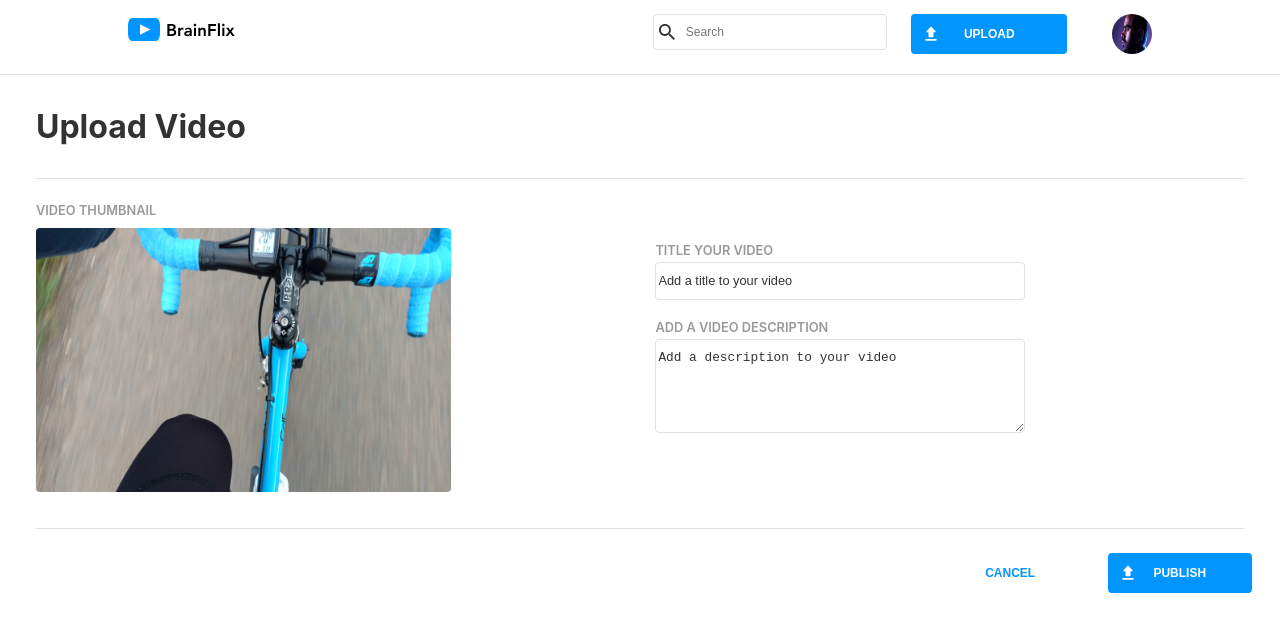
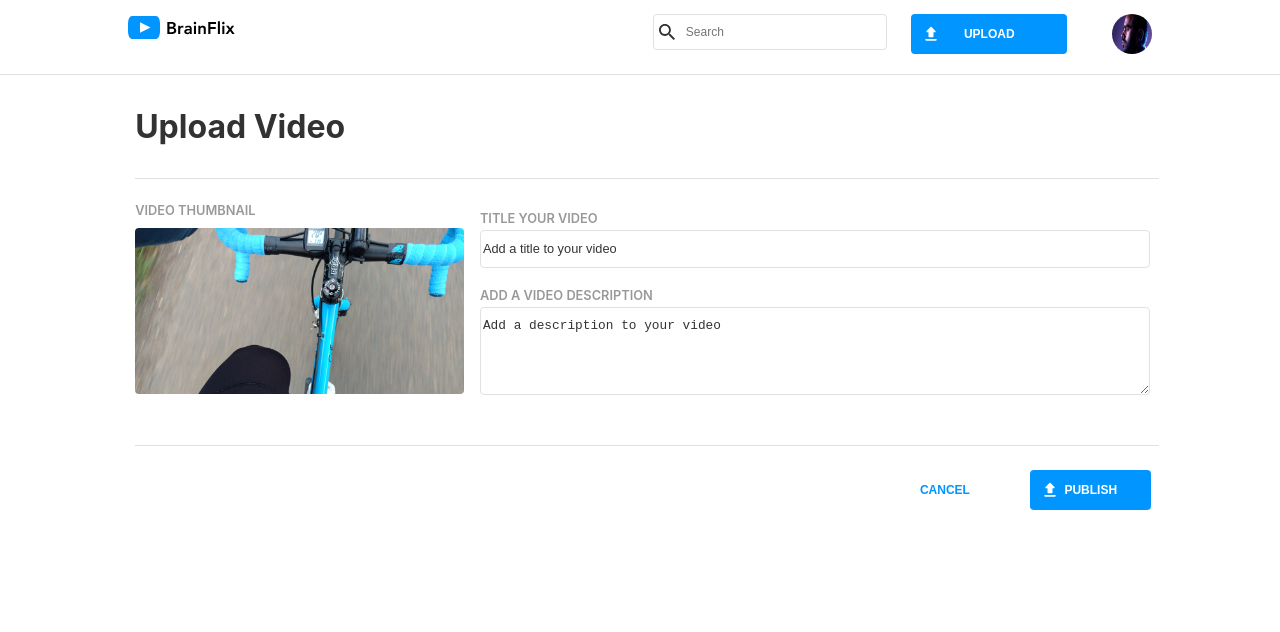
Before and after one commit to Chao-Meng/chao-meng-brainflix, a React (Create React App) app in the folder chao-meng-brainflix/: page /upload in a window 1280 px wide. Shown: the top 632 px of the page. Built offline with nearby package versions, Linux system fonts and the light colour scheme.

Commit message:
modified upload page desktop scss and added link for logo

```diff
--- a/chao-meng-brainflix/src/components/CurrentVideo/CurrentVideo.scss
+++ b/chao-meng-brainflix/src/components/CurrentVideo/CurrentVideo.scss
@@ -27,7 +27,7 @@
         }
         @include desktop{
             width:67%;
-            height:33vh;
+            //height:33vh;
             margin-top:0rem;
         }
     }
--- a/chao-meng-brainflix/src/components/Header/Header.js
+++ b/chao-meng-brainflix/src/components/Header/Header.js
@@ -1,3 +1,4 @@
+import { Link } from 'react-router-dom';
 import logo from "../../assets/images/BrainFlix-logo.svg";
 import avatar from "../../assets/images/Mohan-muruge.jpg";
 import "./Header.scss";
@@ -7,7 +8,9 @@ return(
 <header>
     <div className="header">
         <a className="header__title">
+        <Link to="/">
             <img className="header__logo" src={logo}></img>
+        </Link>
         </a>
         <div className="header__container">
             <div className="header__container--left">
--- a/chao-meng-brainflix/src/components/UploadVideo/UploadVideo.js
+++ b/chao-meng-brainflix/src/components/UploadVideo/UploadVideo.js
@@ -9,21 +9,20 @@ function UploadVideo() {
             <p className="upVideo__subtitle"> VIDEO THUMBNAIL</p>
             <div className="upVideo__container">
                 <div className="upVideo__imgContainer">
-                    <img className="upVideo__img" src={cover}/>
+                    <img className="upVideo__img" src={cover} alt="Video Thumbnail"/>
                 </div>
                 <form className="upVideo__form">
-                    <label className="upVideo__label" for="videoName"> TITLE YOUR VIDEO</label>
+                    <label className="upVideo__label" htmlFor="videoName"> TITLE YOUR VIDEO</label>
                 <input className="upVideo__videoTitle" id="videoTitle"type="text" placeholder="Add a title to your video"/>
-                    <label className="upVideo__label" for="videoDescr"> ADD A VIDEO DESCRIPTION</label>
+                    <label className="upVideo__label" htmlFor="videoDescr"> ADD A VIDEO DESCRIPTION</label>
                     <textarea className="upVideo__videoDescr" id="videoDescr"type="text" placeholder="Add a description to your video"/>
                 </form>
             </div>
             <div className="upVideo__divider"></div>
             <div className="upVideo__buttonContainer">
-                    <button className="upVideo__button">PUBLISH</button>
-                    <button className="upVideo__buttonCancel">CANCEL</button>
-                </div>
-
+                <button className="upVideo__button">PUBLISH</button>
+                <button className="upVideo__buttonCancel">CANCEL</button>
+            </div>
         </div>
     )
 }
--- a/chao-meng-brainflix/src/components/UploadVideo/UploadVideo.scss
+++ b/chao-meng-brainflix/src/components/UploadVideo/UploadVideo.scss
@@ -16,17 +16,25 @@
         margin-bottom:1.2rem;
         @include tablet{
             font-size:$font-size-200;
+            margin-left:6.2rem;
         }
     }
     &__container{
         @include desktop{
             display: flex;
-            width:80vw;///////need
+            width:82vw;
+            height:20%;
+            gap:1rem;
+            justify-content: center;
+            margin-left:6.2rem;
         }
     }
    &__imgContainer{
         width:100%;
         margin-top:-0.2rem;
+        @include desktop{
+            width:48vw;
+        }
     }
     &__img{
         width: calc(100% - 1rem);
@@ -37,9 +45,9 @@
             margin:0 auto;
         }
         @include desktop{
-            width:67%;
-            height:33vh;
+            width:100%;
             margin-top:0rem;
+            height:90%;
         }
     }
     &__videoTitle{
@@ -74,17 +82,27 @@
             height:5.5rem;
             margin-bottom:-0.75rem;
         }
+        @include desktop{
+            height:40%;
+        }
     }
     &__form{
         margin-top:0.5rem;
         @include tablet{
             margin-right:1.25rem;
         }
+        @include desktop{
+            width:100vw;
+            margin-top:-1.5rem;
+        }
     }
     &__subtitle{
         font-size:$font-size-80;
         font-weight:600;
         opacity:40%;
+        @include desktop{
+            margin-left:6.2rem;
+        }
     }
     &__label{
         font-size:$font-size-80;
@@ -102,6 +120,10 @@
             margin-top:2rem;
             margin-bottom:1.5rem;
         }
+        @include desktop{
+            width: 80vw;
+            margin-left:6.2rem;
+        }
     }
     &__buttonContainer{
         margin-top:-1rem;
@@ -114,6 +136,10 @@
            gap:0.5rem;
            margin-right:1.25rem;
            margin-top:1rem;
+        }
+        @include desktop{
+            width:80vw;
+            margin-left:6.2rem;
         }
     }
     &__buttonCancel{
--- a/chao-meng-brainflix/src/components/videoDetails/VideoDetails.js
+++ b/chao-meng-brainflix/src/components/videoDetails/VideoDetails.js
@@ -52,8 +52,8 @@ function VideoDetails(props){
                 </div>
                 <div className="comments__form--right">
                     <div className="comments__form--content">
-                        <label className="comments__label">JOIN THE VONVERSATION</label>
-                        <textarea type="text" className="comments__input"  placeholder=" Add a new comment"></textarea>
+                        <label htmlFor="comments__input" className="comments__label">JOIN THE VONVERSATION</label>
+                        <textarea type="text" id="comments__input" className="comments__input"  placeholder=" Add a new comment"></textarea>
                     </div>
                      <button className="comments__button">COMMENT</button>
                 </div>
```
Also changed, not shown: 1 other file (tests, documents, lock files or other folders).
